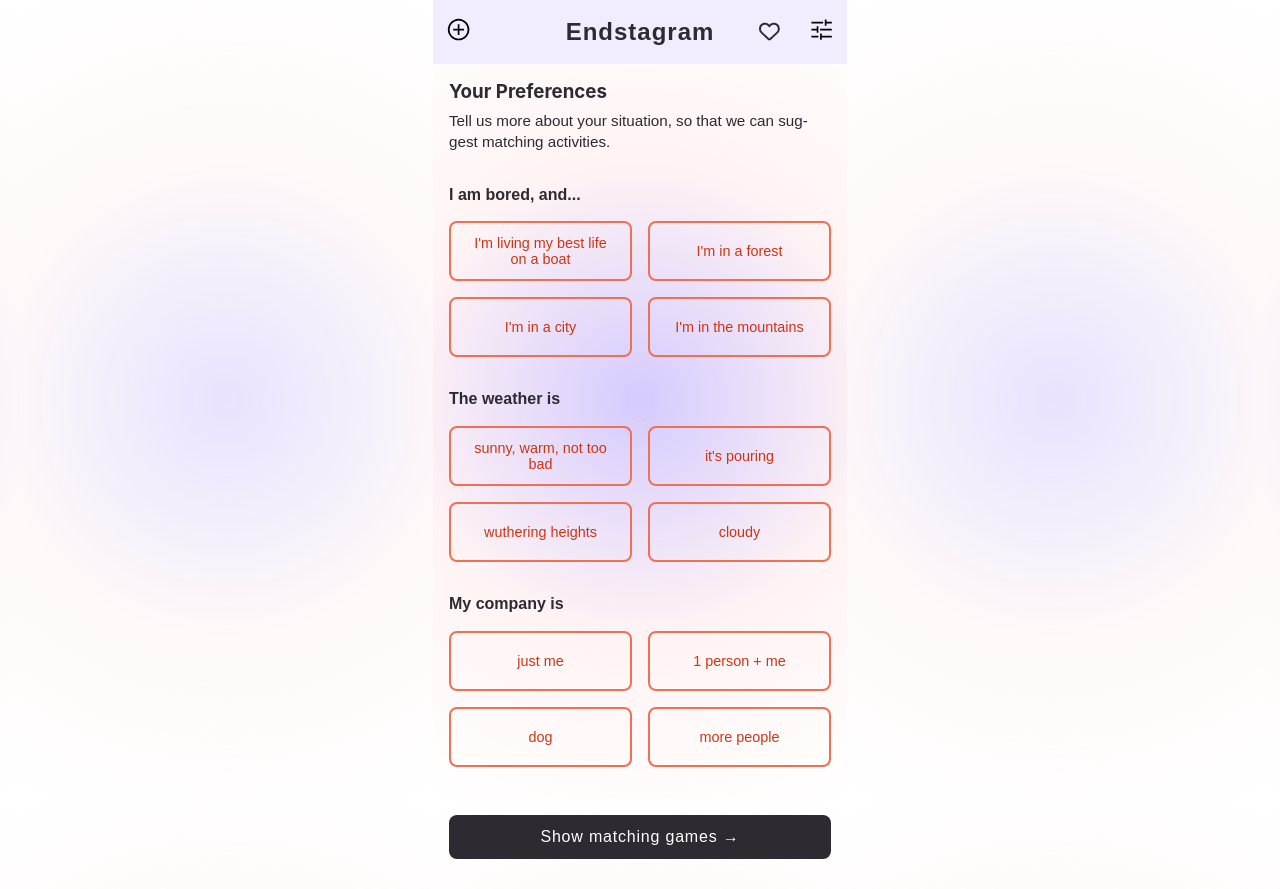
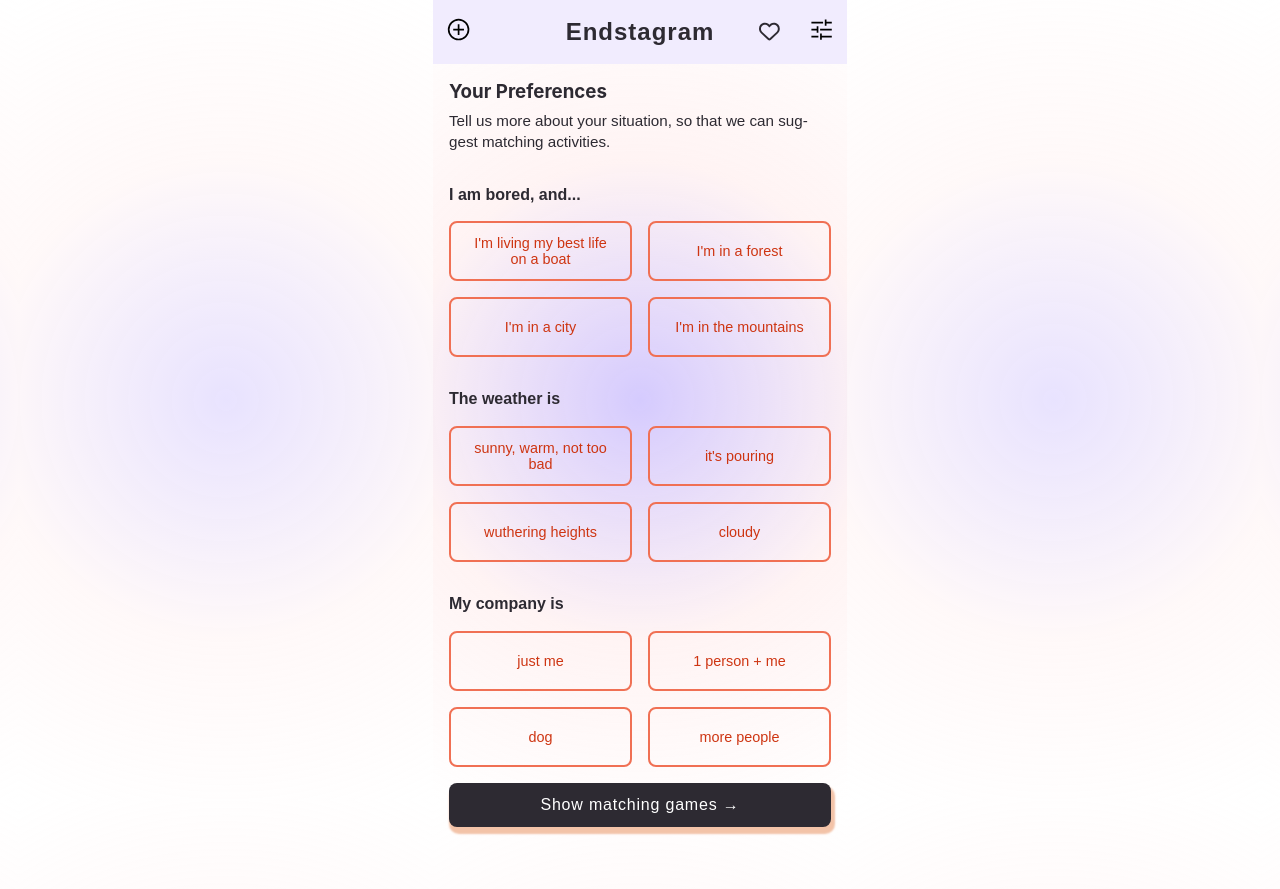
Before and after one commit to izabelladobielewska/capstone-project, a Next.js app: page /preferences-form in a window 1280 px wide. Built offline with nearby package versions, Linux system fonts and the light colour scheme; no server answers; the database is empty.

Commit message:
push changes

```diff
--- a/styles.js
+++ b/styles.js
@@ -51,6 +51,7 @@ h1{
   font-size: 1.5rem;
   font-family: sans-serif;
 color: #2d2a32;
+
 }
 h2 {
   font-family: SF Pro Text;
@@ -62,14 +63,21 @@ h3 {
   padding: 1rem 0 0.5rem 0;
   font-family: SF Pro Text;
   color: #2d2a32;
+  }
+input, textarea {
+  font-family: 'Source Serif 4';
+  font-style: normal;
+  font-weight: 300;
+}
 
-  }
 `;
 
 export const SubmitButton = styled.button`
   margin-top: 1rem;
   letter-spacing: 0.05em;
   border-radius: 8px;
+  position: relative;
+  display: block;
   border: none;
   width: 100%;
   padding: 0.8rem 1rem;
@@ -78,4 +86,21 @@ export const SubmitButton = styled.button`
   color: white;
   font-size: 1rem;
   font-weight: light;
+  box-shadow: 2px 5px 2px 2px #f3c3a8;
+  transition: 1s;
+  // &:before {
+  //   position: absolute;
+  //   content: "";
+  //   display: block;
+  //   width: 100%;
+  //   height: 100%;
+  //   border: 1px solid red;
+  //   top: 0;
+  //   left: 0;
+  // }
+  &:active {
+    transition: 1s;
+    box-shadow: inset 5px 5px 0px 0px #f3c3a8;
+    padding: 1.2rem 0.6rem 0.4rem 1.4rem;
+  }
 `;
```
